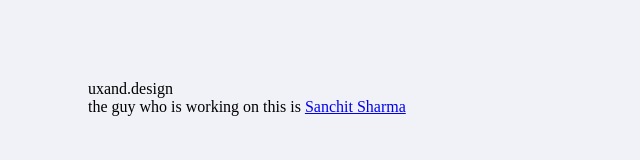
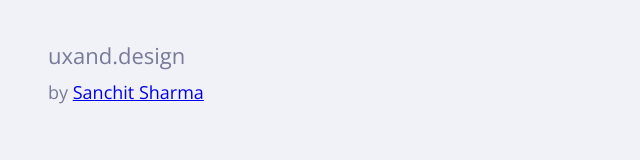
Before and after one commit to uxanddesign/uxanddesign.github.io, a plain HTML site: page index.html in a window 1280 px wide. Shown: the whole page, without its empty margins (0-640 px from the left). Drawn offline with nearby package versions, Linux system fonts and the light colour scheme.

Commit message:
open sans index html

```diff
--- a/index.html
+++ b/index.html
@@ -14,10 +14,12 @@
 
 </head>
 
-<body style="background-color:#F1F2F8">
-<div style="margin: 80px">
-uxand.design
-<br>
-the guy who is working on this is <a target="_blank" href="http://sanchitsharma.com/">Sanchit Sharma</a>
+<body style=" background-color:#F1F2F8; font-family: 'Open Sans', sans-serif; font-size:18px; color:#777A98 ">
+<div style=" margin: 40px ">
+    <div style=" font-size:22px; margin-bottom:10px ">uxand.design</div> by <a target="_blank" href="http://sanchitsharma.com/">Sanchit Sharma</a>
 </div>
+
+<style>
+@import url('https://fonts.googleapis.com/css?family=Open+Sans');
+</style>
 </body>
```
